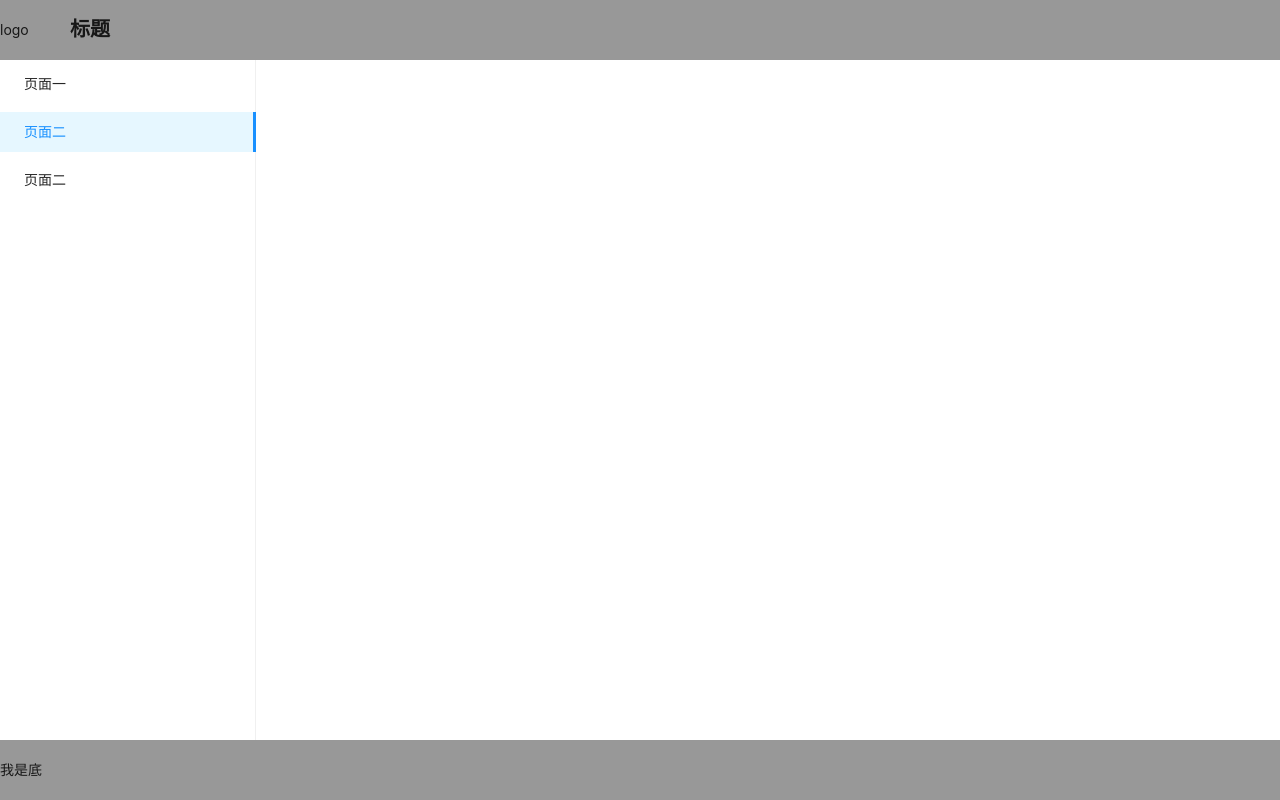
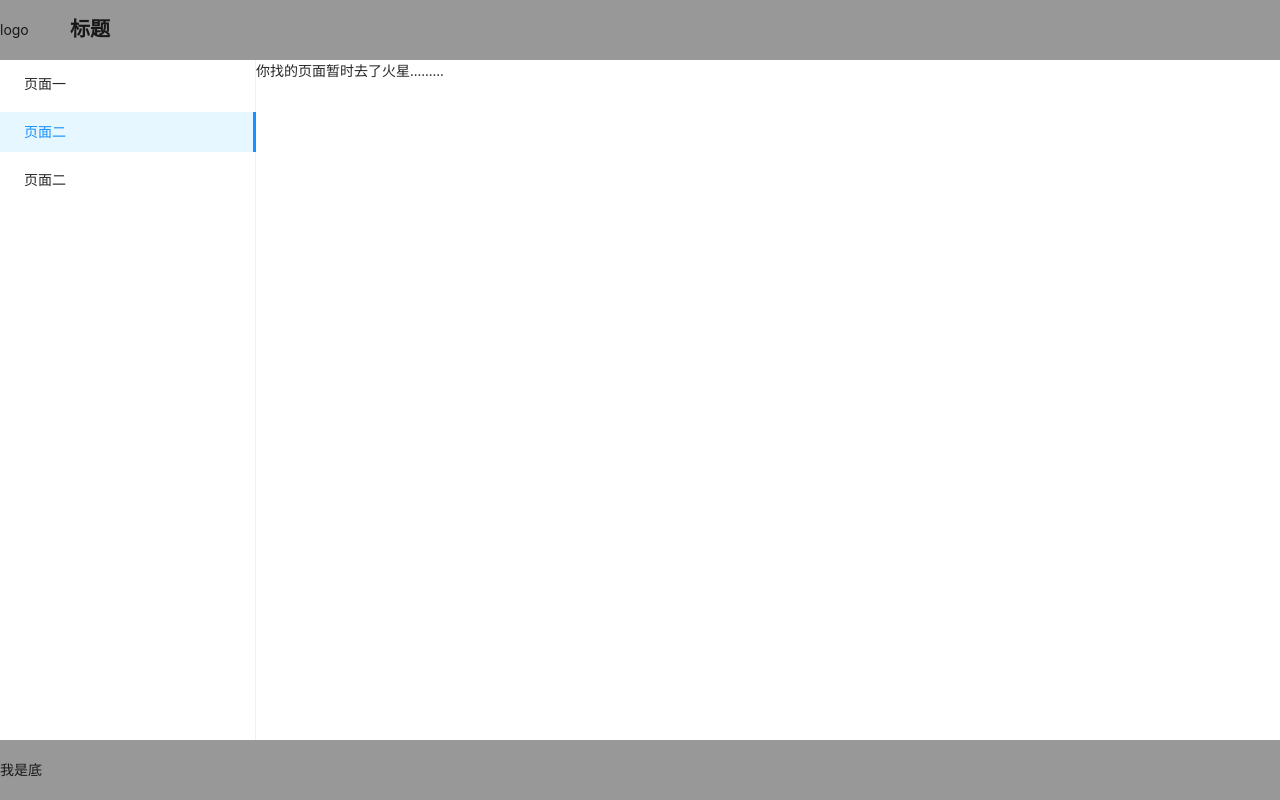
Before and after one commit to jims120706/react-pc-template, a React (Create React App) app: page / in a window 1280 px wide. Built offline with nearby package versions, Linux system fonts and the light colour scheme.

Commit message:
conf：添加404页面

```diff
--- a/src/components/Routes/index.js
+++ b/src/components/Routes/index.js
@@ -1,6 +1,7 @@
 import React from 'react'
 import style from './index.module.scss'
 import { Route, Switch } from 'react-router-dom'
+import NotFound from '../../views/NotFound'
 
 export default class Routes extends React.Component {
   render() {
@@ -15,6 +16,7 @@ export default class Routes extends React.Component {
               return <Route exact path={item.path} component={item.component} key={item.path} />
             })
           }
+          <Route component={NotFound} />
         </Switch>
       </div>
     )
--- /dev/null
+++ b/src/views/NotFound/index.js
@@ -0,0 +1,7 @@
+import React from 'react'
+
+export default class NotFound extends React.Component{
+  render() {
+    return <div>你找的页面暂时去了火星.........</div>
+  }
+}
```
Also changed, not shown: 1 other file (tests, documents, lock files or other folders).
